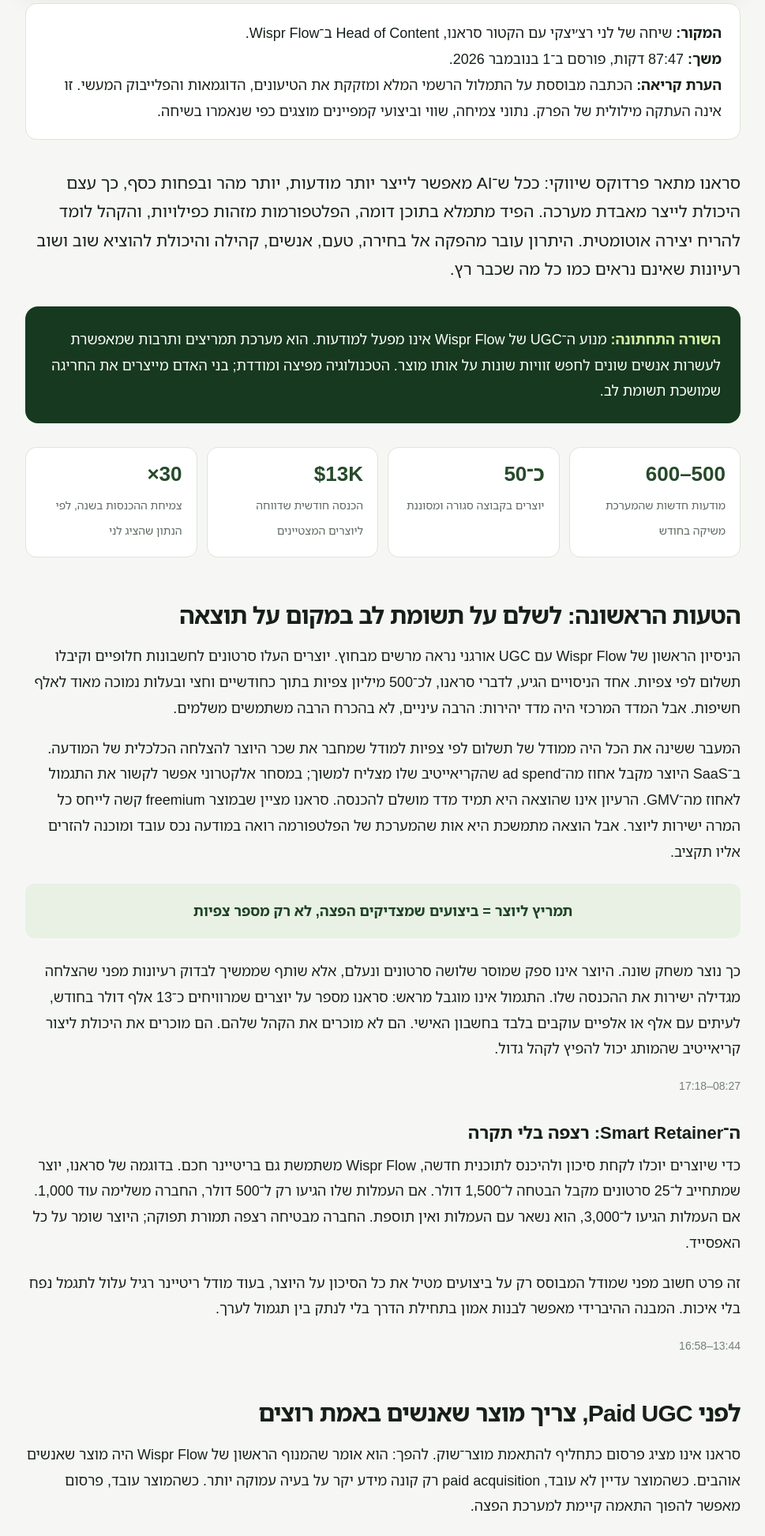
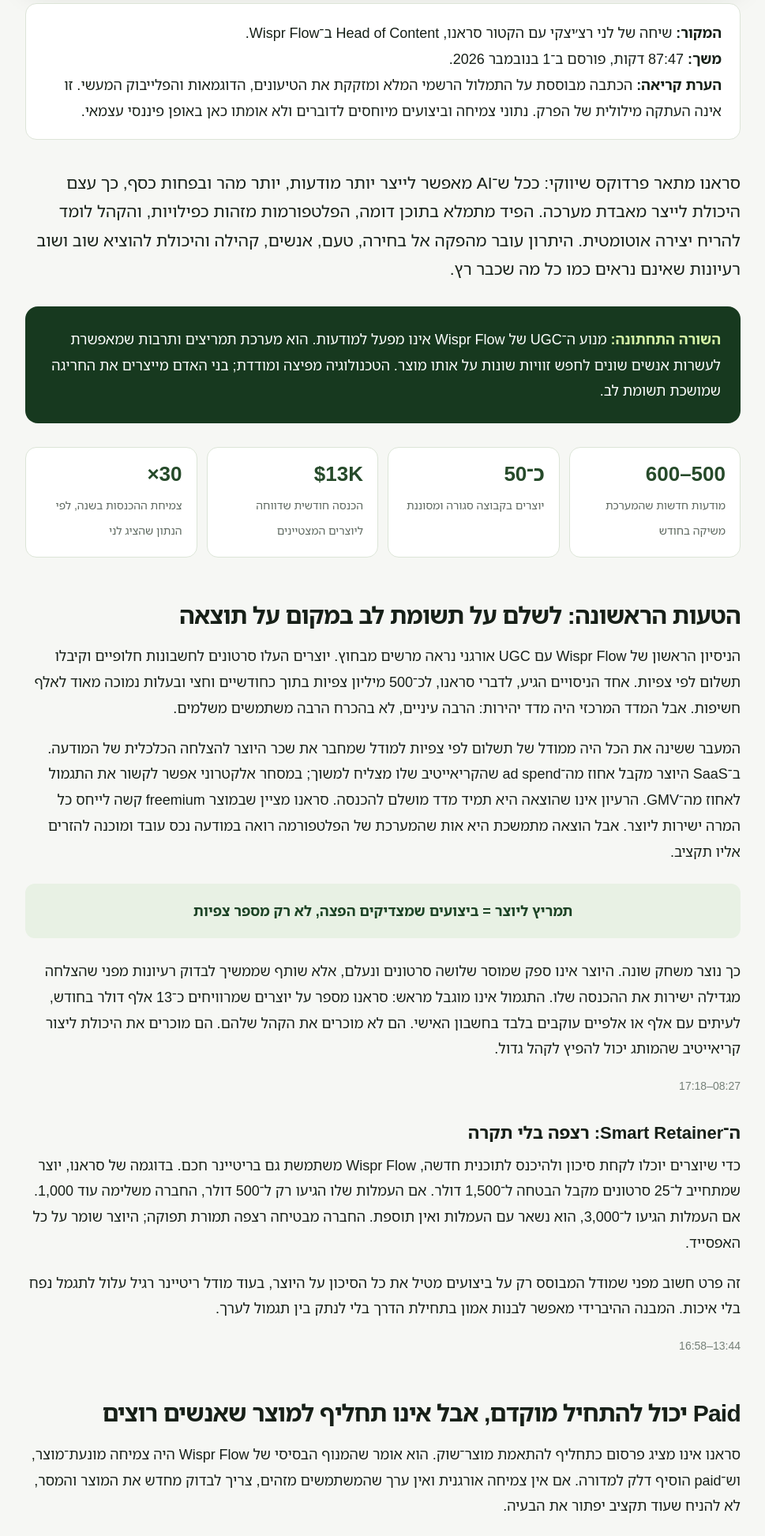
Before and after one commit to shnitzels/friday-share, a plain HTML site: page read/hector-serrano-paid-ugc-growth/index.html in a window 1280 px wide. Shown: the part 855-2800 px from the top of the page at 79% size, without its empty margins (155-1124 px from the left). Drawn offline with Linux system fonts and the light colour scheme.

Commit message:
Clarify paid growth evidence and attribution

```diff
--- a/read/hector-serrano-paid-ugc-growth/index.html
+++ b/read/hector-serrano-paid-ugc-growth/index.html
@@ -25,7 +25,7 @@
 <h1>מנוע הצמיחה שאי אפשר לזייף: 50 יוצרים, 600 מודעות בחודש ויתרון אנושי בעידן ה־AI</h1>
 <p class="subtitle">הקטור סראנו הצטרף ל־Wispr Flow כמתמחה בן 19. הפלייבוק שבנה אינו ״לעשות יותר תוכן״, אלא להקים שוק קטן שבו יוצרים מתוגמלים לפי ביצועים, שונות יצירתית מנצחת שכפול, והמותג נשאר אנושי דווקא כשהייצור הופך זול ואינסופי.</p>
 <img class="hero" src="https://i.ytimg.com/vi/KzS5Qs7vSMg/maxresdefault.jpg" alt="לני רצ׳יצקי בשיחה עם הקטור סראנו על מנוע הצמיחה של Wispr Flow">
-<div class="meta"><strong>המקור:</strong> שיחה של לני רצ׳יצקי עם הקטור סראנו, Head of Content ב־Wispr Flow.<br><strong>משך:</strong> 87:47 דקות, פורסם ב־1 בנובמבר 2026.<br><strong>הערת קריאה:</strong> הכתבה מבוססת על התמלול הרשמי המלא ומזקקת את הטיעונים, הדוגמאות והפלייבוק המעשי. זו אינה העתקה מילולית של הפרק. נתוני צמיחה, שווי וביצועי קמפיינים מוצגים כפי שנאמרו בשיחה.</div>
+<div class="meta"><strong>המקור:</strong> שיחה של לני רצ׳יצקי עם הקטור סראנו, Head of Content ב־Wispr Flow.<br><strong>משך:</strong> 87:47 דקות, פורסם ב־1 בנובמבר 2026.<br><strong>הערת קריאה:</strong> הכתבה מבוססת על התמלול הרשמי המלא ומזקקת את הטיעונים, הדוגמאות והפלייבוק המעשי. זו אינה העתקה מילולית של הפרק. נתוני צמיחה וביצועים מיוחסים לדוברים ולא אומתו כאן באופן פיננסי עצמאי.</div>
 
 <p class="lede">סראנו מתאר פרדוקס שיווקי: ככל ש־AI מאפשר לייצר יותר מודעות, יותר מהר ובפחות כסף, כך עצם היכולת לייצר מאבדת מערכה. הפיד מתמלא בתוכן דומה, הפלטפורמות מזהות כפילויות, והקהל לומד להריח יצירה אוטומטית. היתרון עובר מהפקה אל בחירה, טעם, אנשים, קהילה והיכולת להוציא שוב ושוב רעיונות שאינם נראים כמו כל מה שכבר רץ.</p>
 
@@ -50,9 +50,9 @@
 <p>זה פרט חשוב מפני שמודל המבוסס רק על ביצועים מטיל את כל הסיכון על היוצר, בעוד מודל ריטיינר רגיל עלול לתגמל נפח בלי איכות. המבנה ההיברידי מאפשר לבנות אמון בתחילת הדרך בלי לנתק בין תגמול לערך.</p>
 <span class="time">13:44–16:58</span>
 
-<h2>לפני Paid UGC, צריך מוצר שאנשים באמת רוצים</h2>
-<p>סראנו אינו מציג פרסום כתחליף להתאמת מוצר־שוק. להפך: הוא אומר שהמנוף הראשון של Wispr Flow היה מוצר שאנשים אוהבים. כשהמוצר עדיין לא עובד, paid acquisition רק קונה מידע יקר על בעיה עמוקה יותר. כשהמוצר עובד, פרסום מאפשר להפוך התאמה קיימת למערכת הפצה.</p>
-<p>מכאן גם תשובתו לשאלה מתי להתחיל: לא ביום הראשון רק מפני שאפשר להעלות מודעה, ולא לחכות בהכרח לשלב שבו כל הערוצים האורגניים מוצו. צריך לראות שהמוצר מייצר ערך, שהמשתמשים נשארים ושיש מספיק בסיס כלכלי לניסוי. במקרה של Wispr Flow, paid הפך בהדרגה לאחד מעמודי התווך לצד ערוצים אורגניים.</p>
+<h2>Paid יכול להתחיל מוקדם, אבל אינו תחליף למוצר שאנשים רוצים</h2>
+<p>סראנו אינו מציג פרסום כתחליף להתאמת מוצר־שוק. הוא אומר שהמנוף הבסיסי של Wispr Flow היה צמיחה מונעת־מוצר, וש־paid הוסיף דלק למדורה. אם אין צמיחה אורגנית ואין ערך שהמשתמשים מזהים, צריך לבדוק מחדש את המוצר והמסר, לא להניח שעוד תקציב יפתור את הבעיה.</p>
+<p>עם זאת, הוא אינו ממליץ לחכות עד שהכל מושלם. בתוך מגבלת תקציב סבירה, paid יכול להתחיל מוקדם ככלי בדיקה: האם cold traffic מבין את ההבטחה, נרשם ומשלם. זהו אות חד יותר מצפיות אורגניות בלבד. המבחן הוא להשתמש בפרסום כדי ללמוד ולהגביר אות קיים, לא כדי להסתיר שאין אות.</p>
 <div class="callout"><strong>Paid אינו יוצר אהבה למוצר.</strong> הוא מגביר אות שכבר קיים. אם האות חלש, התקציב מגביר בעיקר את הרעש.</div>
 <span class="time">03:10–08:27</span>
 
```
